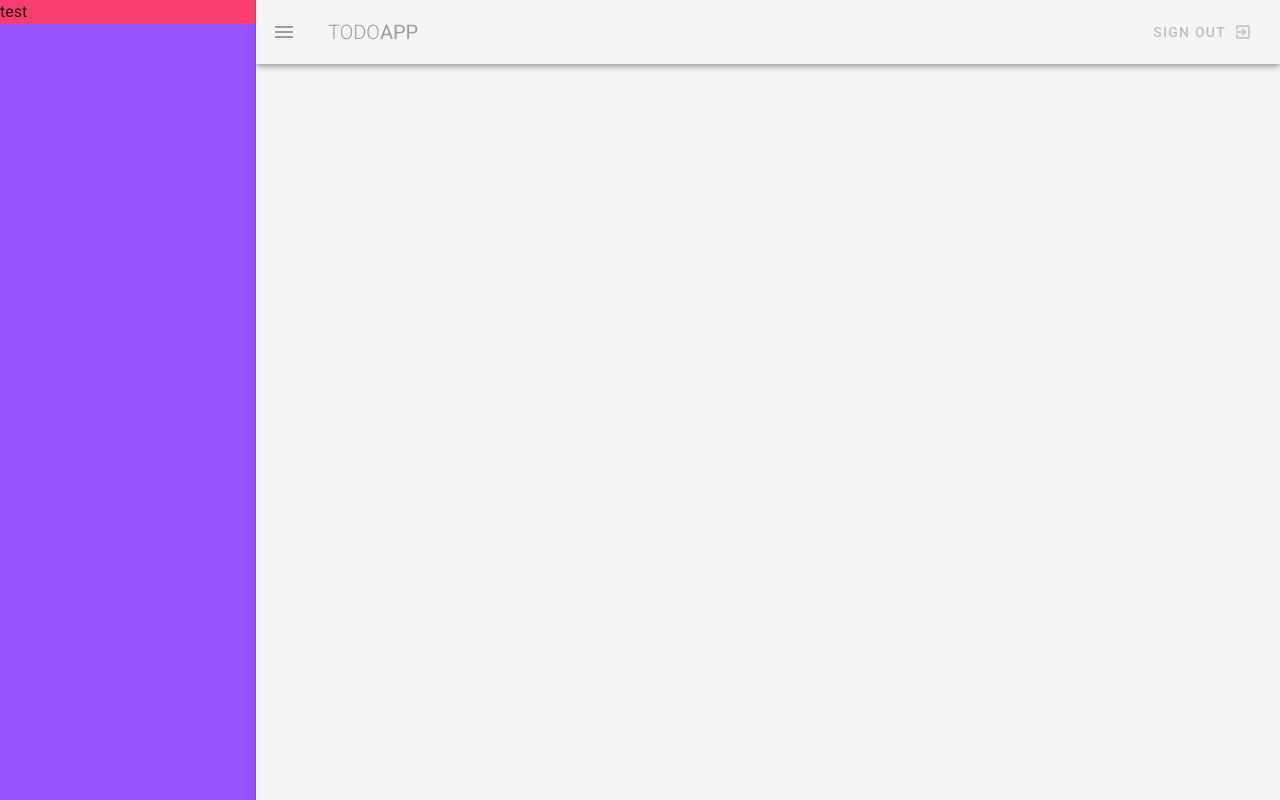
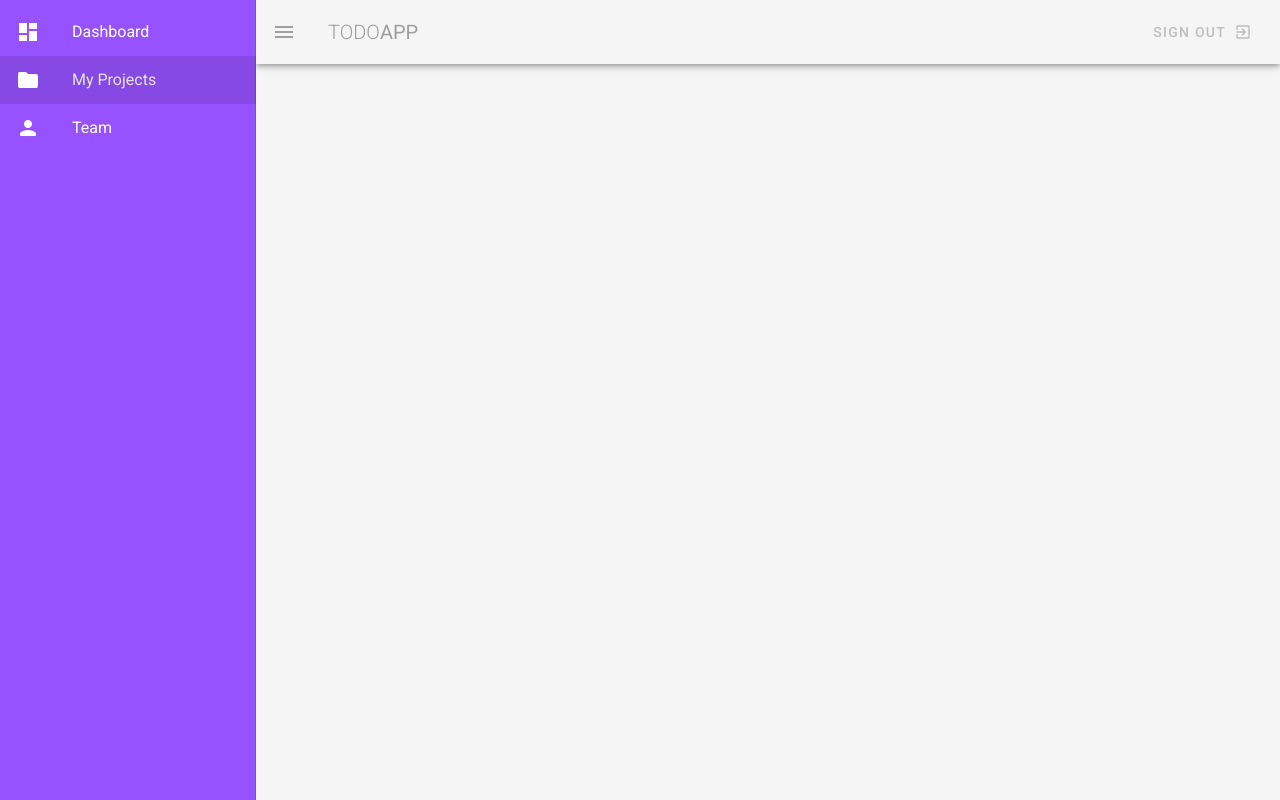
Before and after one commit to Pici1985/vuetify-todo, a Vue app: page /projects in a window 1280 px wide. Both pictures are taken after a click on the button 28 px from the left and 32 px from the top of the page. Built offline with nearby package versions, Linux system fonts and the light colour scheme.

Commit message:
List items
added links to navigation drawer

```diff
--- a/src/components/Navbar.vue
+++ b/src/components/Navbar.vue
@@ -14,7 +14,24 @@
         </v-app-bar>
 
         <v-navigation-drawer v-model="drawer" app class="primary">
-            <p class="error">test</p>
+            <v-list>
+                <v-list-item
+                    v-for="link in links"
+                    :key="link.text"
+                    router :to="link.route"
+                >
+                    <v-list-item-action>
+                        <v-icon class="white--text">
+                            {{ link.icon }}
+                        </v-icon>
+                    </v-list-item-action>
+                    <v-list-item-content>
+                        <v-list-item-title class="white--text">
+                            {{ link.text }}
+                        </v-list-item-title>
+                    </v-list-item-content>
+                </v-list-item>
+            </v-list>
         </v-navigation-drawer>
     </nav>
 </template>
@@ -23,7 +40,12 @@
 export default {
     data(){
         return{
-            drawer: false
+            drawer: false,
+            links: [
+                { icon: 'dashboard', text: 'Dashboard', route: '/'},
+                { icon: 'folder', text: 'My Projects', route: '/projects'},
+                { icon: 'person', text: 'Team', route: '/team'}
+            ]
         }
     }
 
```
